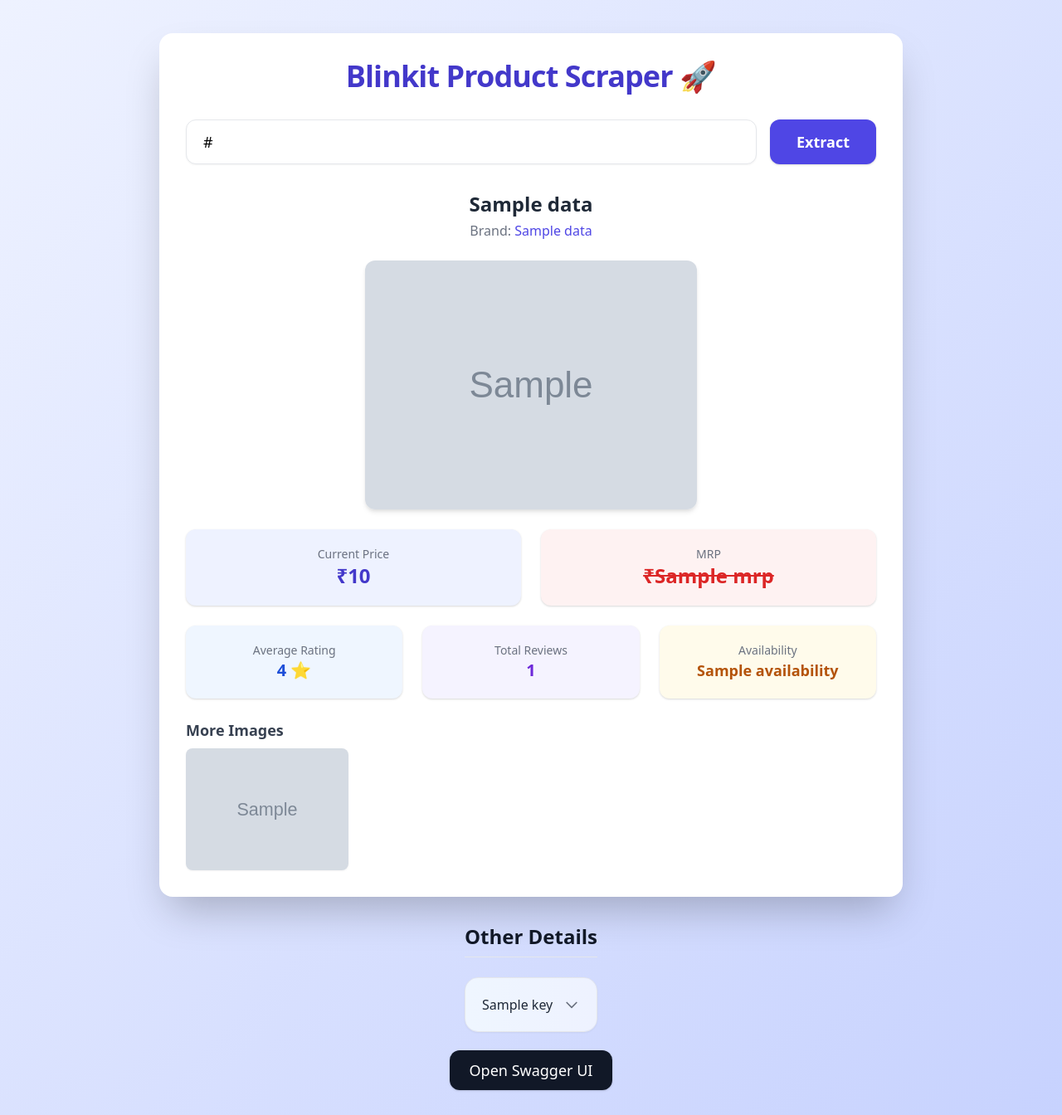
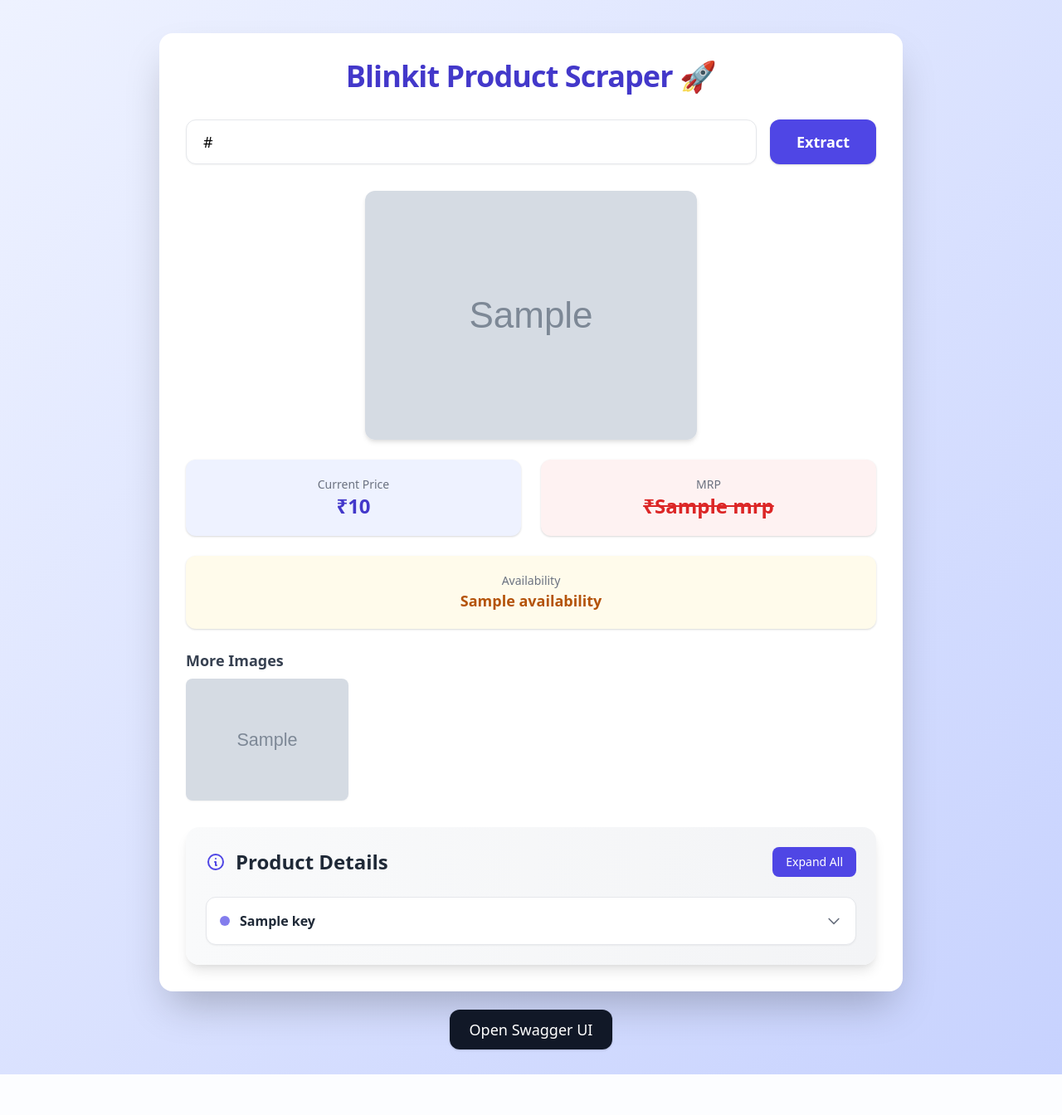
Before and after one commit to meetashara31/blinkit_pdp_api, a FastAPI app: template templates/index.html in a window 1280 px wide. Shown: the whole page at 83% size. After the commit the page ends 1295 px from the top, so only its background shows below. Run offline with FastAPI, Linux system fonts and the light colour scheme; the template is opened without the code that fills it: most values are stand-ins (such as "Sample title", 1, 10 or a date in 2020); grey boxes marked "Sample" are stand-in pictures; some libraries are stand-ins or nearby versions.

Commit message:
Update index.html

```diff
--- a/templates/index.html
+++ b/templates/index.html
@@ -38,11 +38,7 @@
     {% if data %}
       <div class="space-y-6 animate-fadeIn">
 
-        <!-- Product Name & Brand -->
-        <div class="text-center">
-          <h2 class="text-2xl font-bold text-gray-800">{{ data.product_name }}</h2>
-          <p class="text-gray-500 mt-1">Brand: <span class="font-medium text-indigo-600">{{ data.brand_name }}</span></p>
-        </div>
+
 
         <!-- Main Image -->
         <div class="flex justify-center">
@@ -62,16 +58,8 @@
           </div>
         </div>
 
-        <!-- Ratings & Reviews -->
-        <div class="grid grid-cols-2 sm:grid-cols-3 gap-6">
-          <div class="p-5 bg-blue-50 rounded-xl shadow text-center">
-            <p class="text-sm text-gray-500">Average Rating</p>
-            <p class="text-xl font-semibold text-blue-700">{{ data.avg_rating }} ⭐</p>
-          </div>
-          <div class="p-5 bg-purple-50 rounded-xl shadow text-center">
-            <p class="text-sm text-gray-500">Total Reviews</p>
-            <p class="text-xl font-semibold text-purple-700">{{ data.rating_count }}</p>
-          </div>
+        <!-- Avaliblity -->
+
           <div class="p-5 bg-yellow-50 rounded-xl shadow text-center">
             <p class="text-sm text-gray-500">Availability</p>
             <p class="text-lg font-semibold text-yellow-700">{{ data.availability }}</p>
@@ -90,34 +78,43 @@
             </div>
           </div>
         {% endif %}
+
+        <!-- Other Details - Improved Design -->
+        {% if data and data.others %}
+        <div class="bg-gradient-to-r from-gray-50 to-gray-100 rounded-2xl shadow-lg p-6 mt-8">
+          <div class="flex items-center justify-between mb-6">
+            <h3 class="text-2xl font-bold text-gray-800 flex items-center">
+              <svg class="w-6 h-6 mr-3 text-indigo-600" fill="none" stroke="currentColor" viewBox="0 0 24 24">
+                <path stroke-linecap="round" stroke-linejoin="round" stroke-width="2" d="M13 16h-1v-4h-1m1-4h.01M21 12a9 9 0 11-18 0 9 9 0 0118 0z"></path>
+              </svg>
+              Product Details
+            </h3>
+            <button id="toggleAll" class="px-4 py-2 bg-indigo-600 text-white rounded-lg text-sm font-medium hover:bg-indigo-700 transition">
+              Expand All
+            </button>
           </div>
-    {% endif %}
-  </div>
-  <!-- Other Details -->
-{% if data and data.others %}
-<div class="mt-8">
-  <h3 class="text-2xl font-semibold mb-6 text-gray-900 border-b pb-2">Other Details</h3>
 
-  <div id="accordion-others" data-accordion="collapse" class="space-y-4">
+          <div class="space-y-3">
             {% for key, value in data.others.items() %}
-    <div class="border border-gray-200 rounded-2xl shadow-sm overflow-hidden">
-      <h2 id="accordion-heading-{{ loop.index }}">
+            <div class="bg-white rounded-xl shadow-sm border border-gray-200 overflow-hidden transition-all duration-300 hover:shadow-md">
               <button
                 type="button"
-          class="flex justify-between items-center w-full p-5 text-left bg-gradient-to-r from-blue-50 to-indigo-50 hover:from-blue-100 hover:to-indigo-100 transition-all"
-          data-accordion-target="#accordion-body-{{ loop.index }}"
-          aria-expanded="false"
-          aria-controls="accordion-body-{{ loop.index }}"
+                class="accordion-btn flex justify-between items-center w-full p-4 text-left hover:bg-gray-50 transition-colors"
+                data-target="content-{{ loop.index }}"
               >
-          <span class="text-base font-medium text-gray-800">{{ key }}</span>
-          <svg data-accordion-icon class="w-5 h-5 text-gray-500 transition-transform duration-200 rotate-180 shrink-0" fill="none" stroke="currentColor" viewBox="0 0 24 24">
+                <span class="text-base font-semibold text-gray-800 flex items-center">
+                  <div class="w-3 h-3 bg-indigo-600 rounded-full mr-3 opacity-70"></div>
+                  {{ key }}
+                </span>
+                <svg class="accordion-icon w-5 h-5 text-gray-500 transition-transform duration-300" fill="none" stroke="currentColor" viewBox="0 0 24 24">
                   <path stroke-linecap="round" stroke-linejoin="round" stroke-width="2" d="M19 9l-7 7-7-7"></path>
                 </svg>
               </button>
-      </h2>
-      <div id="accordion-body-{{ loop.index }}" class="hidden" aria-labelledby="accordion-heading-{{ loop.index }}">
-        <div class="p-5 bg-white text-gray-700 text-sm leading-relaxed whitespace-pre-line">
+              <div id="content-{{ loop.index }}" class="accordion-content max-h-0 overflow-hidden transition-all duration-300 ease-in-out">
+                <div class="p-4 pt-0 border-t border-gray-100">
+                  <div class="bg-gray-50 rounded-lg p-4 text-gray-700 text-sm leading-relaxed whitespace-pre-line">
                     {{ value }}
+                  </div>
                 </div>
               </div>
             </div>
@@ -126,6 +123,9 @@
         </div>
         {% endif %}
 
+      </div>
+    {% endif %}
+  </div>
 
   <!-- Swagger Link -->
   <div class="mt-8">
@@ -135,7 +135,7 @@
     </a>
   </div>
 
-  <!-- Small animation -->
+  <!-- Enhanced Styles and JavaScript -->
   <style>
     .animate-fadeIn {
       animation: fadeIn 0.6s ease-in-out;
@@ -144,7 +144,71 @@
       from { opacity: 0; transform: translateY(10px); }
       to { opacity: 1; transform: translateY(0); }
     }
+
+    .accordion-content.active {
+      max-height: 500px;
+    }
+
+    .accordion-icon.rotated {
+      transform: rotate(180deg);
+    }
   </style>
+
+  <script>
+    document.addEventListener('DOMContentLoaded', function() {
+      const accordionButtons = document.querySelectorAll('.accordion-btn');
+      const toggleAllBtn = document.getElementById('toggleAll');
+      let allExpanded = false;
+
+      // Individual accordion functionality
+      accordionButtons.forEach(button => {
+        button.addEventListener('click', function() {
+          const targetId = this.getAttribute('data-target');
+          const content = document.getElementById(targetId);
+          const icon = this.querySelector('.accordion-icon');
+
+          // Toggle current accordion
+          content.classList.toggle('active');
+          icon.classList.toggle('rotated');
+
+          // Smooth height animation
+          if (content.classList.contains('active')) {
+            content.style.maxHeight = content.scrollHeight + 'px';
+          } else {
+            content.style.maxHeight = '0px';
+          }
+        });
+      });
+
+      // Toggle all functionality
+      if (toggleAllBtn) {
+        toggleAllBtn.addEventListener('click', function() {
+          const contents = document.querySelectorAll('.accordion-content');
+          const icons = document.querySelectorAll('.accordion-icon');
+
+          if (!allExpanded) {
+            // Expand all
+            contents.forEach(content => {
+              content.classList.add('active');
+              content.style.maxHeight = content.scrollHeight + 'px';
+            });
+            icons.forEach(icon => icon.classList.add('rotated'));
+            this.textContent = 'Collapse All';
+            allExpanded = true;
+          } else {
+            // Collapse all
+            contents.forEach(content => {
+              content.classList.remove('active');
+              content.style.maxHeight = '0px';
+            });
+            icons.forEach(icon => icon.classList.remove('rotated'));
+            this.textContent = 'Expand All';
+            allExpanded = false;
+          }
+        });
+      }
+    });
+  </script>
 
 </body>
 </html>
```
Lines whose indentation alone changed are shown as unchanged.
